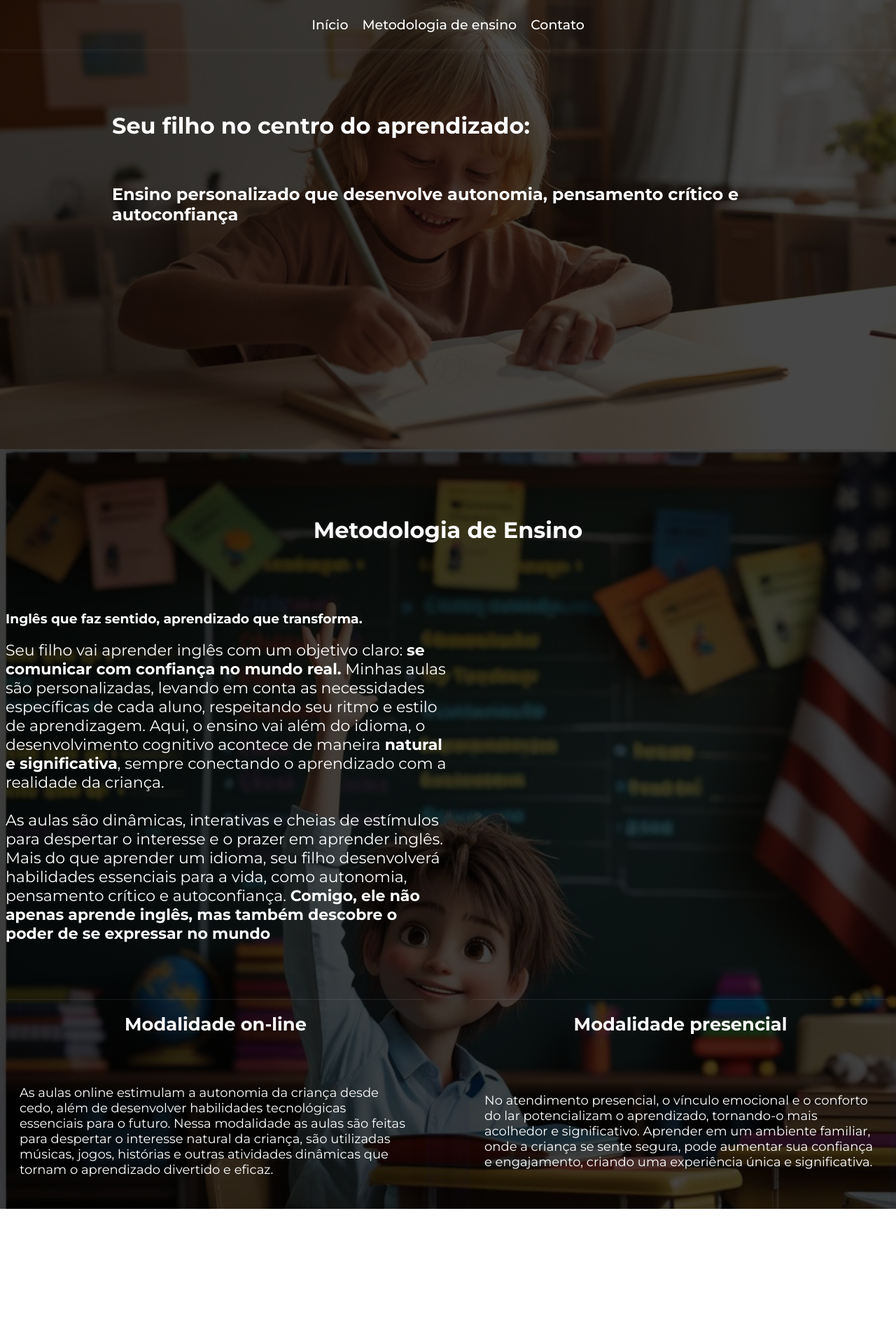
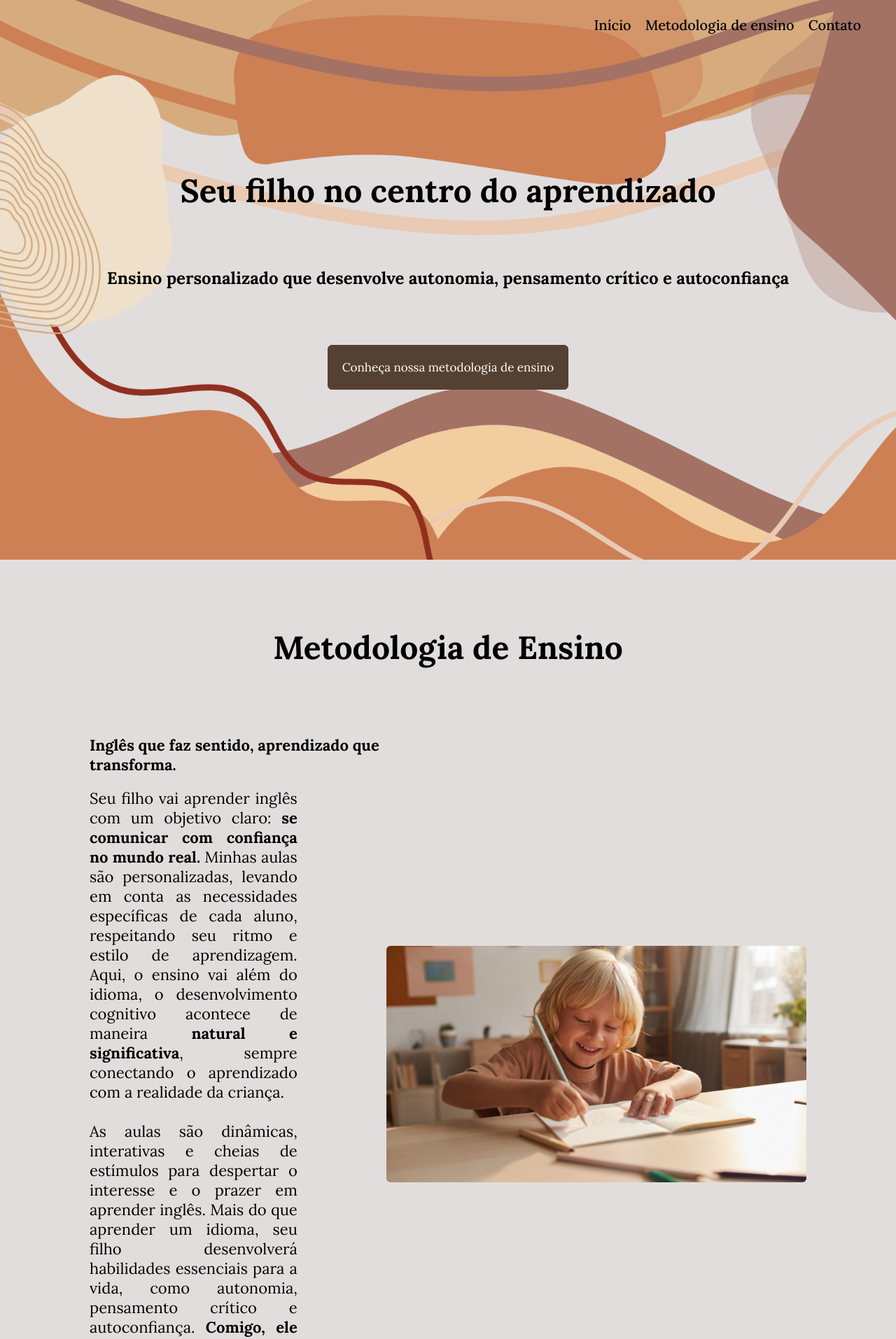
Before and after one commit to igormtt/luiza-prof, a React (Vite) app: page / in a window 1280 px wide. Shown: the top 1914 px of the page at 70% size. Before the commit the page ends 1728 px from the top, so only its background shows below. Built offline with nearby package versions, Linux system fonts and the light colour scheme.

Commit message:
Atualizações feitas no design

```diff
--- a/src/App.module.css
+++ b/src/App.module.css
@@ -1,34 +1,61 @@
 .firstSec {
   display: flex;
   width: 100%;
-  height: 80.2vh;
-  justify-content: space-between;
-  flex-direction: row;
-  padding-inline: 10rem;
+  height: 100vh;
+  justify-content: center;
+  flex-direction: column;
   color: #FFF;
 
-  background: linear-gradient(rgba(0, 0, 0, 0.713), rgba(0,0,0,0.713)),
-    url('../public/kid.jpg');
-  background-repeat: no-repeat;
-  background-position: fixed;
+  background: url('../public/fundo.png');
   background-size: cover;
-  background-attachment: fixed;
+
 }
 
 .topGroup {
   display: flex;
   height: 100%;
+  width: 100%;
   flex-direction: row;
   justify-content: center;
   align-items: center;
 }
 
 .textsTop {
-  margin-bottom: 10rem;
+  display: flex;
+  align-items: center;
+  flex-direction: column;
 }
 
 .textsTop > h1 {
-  margin-bottom: 4rem;
+  font-size: 46px;
+  margin-bottom: 5rem;
+}
+
+.buttonDiv {
+  display: flex;
+  justify-content: center;
+  align-items: center;
+
+  margin-top: 5rem;
+}
+
+.buttonDiv button {
+  display: flex;
+  justify-content: center;
+  align-items: center;
+  padding: 20px;
+  border-radius: 6px;
+  outline: none;
+  border: 1px solid #554133;
+  background-color: #554133;
+  font-size: 17px;
+  cursor: pointer;
+  color: #FFF;
+}
+
+.buttonDiv button:hover {
+  transition: .1s;
+  background-color: #5c4f46;
 }
 
 .firstSecImg {
@@ -49,16 +76,6 @@
   font-size: 19px;
 }
 
-.colabs {
-  display: flex;
-  color: #FFF;
-  font-weight: bold;
-  background-color: #554133;
-  justify-content: space-around;
-  align-items: center;
-  height: 8rem;
-}
-
 /* METODOLOGIA DE ENSINO  */
 
 .metodologiaDeEnsino {
@@ -70,24 +87,37 @@
   justify-content: center;
   align-items: center;
 
-  background: linear-gradient(rgba(0, 0, 0, 0.713), rgba(0,0,0,0.713)),
-   url('/kid_learning.jpg');
-  background-repeat: no-repeat;
-  background-size: cover;
+  background-color: #e1dddd;
+  /* background-color: #f2cda0; */
   color: #FFF;
   padding-inline: 8rem;
+  padding-bottom: 5rem;
 }
 
-/*
-.title {
+.metodologiaDesc {
+  display: flex;
+  flex-direction: row;
+}
 
-} */
+.metodologiaIMG {
+  display: flex;
+}
+
+.metodologiaDesc img {
+  display: flex;
+  width: 600px;
+  align-self: center;
+  border-radius: 6px;
+}
 
 .title {
   display: flex;
   width: 100%;
   justify-content: center;
+}
 
+.title > h1 {
+  font-size: 46px;
 }
 
 .desc1 {
@@ -95,12 +125,17 @@
   flex-direction: column;
   margin-top: 6rem;
   margin-bottom: 4rem;
+  gap: 20px;
 
-  gap: 20px;
+}
+
+.desc1 > h3 {
+  font-size: 22px;
 }
 
 .desc1 > p {
-  width: 50%;
+  width: 70%;
+  text-align: justify;
   font-size: 22px;
 }
 
@@ -111,3 +146,71 @@
 
   margin-top: 5rem;
 }
+
+/* childrenPogress */
+
+.childrenPogress {
+  display: flex;
+  align-items: center;
+  flex-direction: column;
+  background-color: #f2cba3;
+  height: 125vh;
+}
+
+.childrenPogressContainer {
+  display: flex;
+  flex-direction: row;
+  margin-top: 10rem;
+  justify-content: space-around;
+}
+
+.childrenProgressTitle {
+  margin-top: 4rem;
+}
+
+.childrenProgressTitle > h1 {
+  font-size: 40px;
+}
+
+
+
+.childrenProgressText {
+  display: flex;
+  width: 40%;
+  font-size: 22px;
+  text-align: justify;
+  justify-content: flex-end;
+  font-weight: 600;
+}
+
+.childrenProgressImg img {
+  width: 600px;
+  border-radius: 6px;
+}
+
+.vantagens {
+  margin-top: 6rem
+}
+
+.vantagensTitle {
+  display: flex;
+  justify-content: center;
+  padding-block: 2rem;
+}
+
+.checkboxContainer {
+  display: flex;
+  width: 100%;
+  flex-direction: column;
+}
+
+.chekboxs {
+  display: flex;
+  width: 100%;
+}
+
+.chekboxs > p {
+  font-size: 18px;
+  width: 100%;
+  padding: 5px;
+}
--- a/src/App.tsx
+++ b/src/App.tsx
@@ -11,12 +11,16 @@ export default function App() {
       <div className={styles.firstSec}>
         <div className={styles.topGroup}>
           <div className={styles.textsTop}>
-            <h1>Seu filho no centro do aprendizado:</h1>
+            <h1>Seu filho no centro do aprendizado</h1>
 
             <h2>
               Ensino personalizado que desenvolve autonomia, pensamento crítico
               e autoconfiança
             </h2>
+
+            <div className={styles.buttonDiv}>
+              <button>Conheça nossa metodologia de ensino</button>
+            </div>
           </div>
         </div>
       </div>
@@ -29,7 +33,6 @@ export default function App() {
         </div>
 
         <div className={styles.metodologiaDesc}>
-
           <div className={styles.desc1}>
             <h3>Inglês que faz sentido, aprendizado que transforma.</h3>
 
@@ -54,21 +57,97 @@ export default function App() {
             </p>
           </div>
 
+          <div className={styles.metodologiaIMG}>
+            <img src="/kid.jpg" alt="Criança estudando" />
+          </div>
+        </div>
+
         {/*** CARDS ***/}
 
         <div className={styles.cards}>
           <Card
-              modalidade="Modalidade on-line"
-              descricao="As aulas online estimulam a autonomia da criança desde cedo, além de desenvolver habilidades tecnológicas essenciais para o futuro. Nessa modalidade as aulas são feitas para despertar o interesse natural da criança, são utilizadas músicas, jogos, histórias e outras atividades dinâmicas que tornam o aprendizado divertido e eficaz.
-"
+            modalidade="Modalidade On-Line"
+            descricao="As aulas online estimulam a autonomia da criança desde cedo, além de desenvolver habilidades tecnológicas essenciais para o futuro. Nessa modalidade as aulas são feitas para despertar o interesse natural da criança, são utilizadas músicas, jogos, histórias e outras atividades dinâmicas que tornam o aprendizado divertido e eficaz."
           />
           <Card
-              modalidade="Modalidade presencial"
-              descricao="No atendimento presencial, o vínculo emocional e o conforto do lar potencializam o aprendizado, tornando-o mais acolhedor e significativo. Aprender em um ambiente familiar, onde a criança se sente segura, pode aumentar sua confiança e engajamento, criando uma experiência única e significativa.
-"
+            modalidade="Modalidade Presencial"
+            descricao="No atendimento presencial, o vínculo emocional e o conforto do lar potencializam o aprendizado, tornando-o mais acolhedor e significativo. Aprender em um ambiente familiar, onde a criança se sente segura, pode aumentar sua confiança e engajamento, criando uma experiência única e significativa."
           />
         </div>
       </div>
+
+      {/** Aacompanhe o progresso do seu filho **/}
+      <div className={styles.childrenPogress}>
+        <div className={styles.childrenProgressTitle}>
+          <h1>Acompanhe o Progresso do Seu Filho</h1>
+        </div>
+
+        <div className={styles.childrenPogressContainer}>
+          <div className={styles.childrenProgressImg}>
+            <img src="/kid_learning.jpg" alt="Criança americana" />
+          </div>
+
+          <div className={styles.childrenProgressText}>
+            <p>
+              Acompanhe o progresso do seu filho por meio de relatórios
+              trimestrais detalhados, que mostram os avanços em leitura,
+              escrita, compreensão e outras habilidades essenciais. Esses
+              relatórios oferecem uma visão clara do que foi conquistado e das
+              áreas que ainda podem ser aprimoradas. Além disso, mantenho um
+              canal de suporte exclusivo para esclarecer dúvidas, fornecer
+              materiais extras e garantir que o aprendizado continue evoluindo
+              entre as aulas.
+            </p>
+          </div>
+        </div>
+
+        <div className={styles.vantagens}>
+          <div className={styles.vantagensTitle}>
+            <h1>Vantagens de Estudar Inglês Comigo</h1>
+          </div>
+
+          <div className={styles.checkboxContainer}>
+            <div className={styles.chekboxs}>
+              <input type="checkbox"  checked={true} name="" id="" />
+              <p> Aulas Personalizadas: Cada aula é feita sob medida para o ritmo e as necessidades do aluno.</p>
+            </div>
+            <div className={styles.chekboxs}>
+              <input type="checkbox" checked={true} name="" id="" />
+                <p>Metodologia Interativa: Uso de jogos, músicas e histórias para tornar o aprendizado divertido.</p>
+            </div>
+
+            <div className={styles.chekboxs}>
+              <input type="checkbox" checked={true} name="" id="" />
+              <p>Desenvolvimento de Habilidades: Ensino inglês e também promove autonomia, confiança e pensamento crítico.</p>
+            </div>
+
+            <div className={styles.chekboxs}>
+              <input type="checkbox" checked={true} name="" id="" />
+              <p>Experiência e Empatia: Com anos de experiência em educação, sei como adaptar meu ensino para atender diferentes necessidades, sempre com paciência e cuidado.</p>
+            </div>
+
+            <div className={styles.chekboxs}>
+              <input type="checkbox" checked={true} name="" id="" />
+              <p>Flexibilidade de Modalidades: Ofereço aulas online ou presenciais no conforto do lar.</p>
+            </div>
+
+            <div className={styles.chekboxs}>
+              <input type="checkbox" checked={true} name="" id="" />
+              <p>Ambiente Virtual: Arquivo de interação e registro dos conteúdos e recursos utilizados durante as aulas onlines. Livre acesso aos alunos e responsáveis. </p>
+            </div>
+
+            <div className={styles.chekboxs}>
+              <input type="checkbox" checked={true} name="" id="" />
+              <p>Canal de Suporte: Comunicação rápida e eficaz via WhatsApp para esclarecer dúvidas e tratar de qualquer outro assunto relacionado ao aprendizado.</p>
+            </div>
+
+            <div className={styles.chekboxs}>
+              <input type="checkbox" checked={true} name="" id="" />
+              <p>Avaliação de Progresso Trimestral: Acompanhe a evolução do seu filho em leitura, escrita, compreensão e outras habilidades essenciais</p>
+            </div>
+          </div>
+        </div>
+
       </div>
     </>
   );
--- a/src/components/Card.module.css
+++ b/src/components/Card.module.css
@@ -9,6 +9,7 @@
   width: 600px;
   height: 300px;
   font-size: 18px;
+  text-align: justify;
 }
 
 .cardTitle {
@@ -21,4 +22,5 @@
   height: 100%;
   display: flex;
   align-items: center;
+  font-size: 20px;
 }
--- a/src/components/Header.module.css
+++ b/src/components/Header.module.css
@@ -4,36 +4,33 @@
   width: 100%;
   height: 70px;
   position: fixed;
-  background-color: transparent;
   z-index: 999;
-  font-size: 19px;
-  box-shadow: rgba(99, 99, 99, 0.2) 0px 2px 8px 0px;
+  font-size: 20px;
 }
 
 .container {
   display: flex;
-  justify-content: space-around;
+  justify-content: flex-end;
   align-items: center;
   width: 100%;
-  padding: 0 20px;
+  padding: 0 50px;
 }
 
 .links {
   display: flex;
   flex-direction: row;
   gap: 20px;
-  align-items: center;
+  align-items: flex-end;
 }
 
 .link a {
   text-decoration: none;
-  color: #FFF;
+  color: #000;
   font-weight: 500;
 }
 
 .link a:hover {
-  transition: 0.4s;
-  color: #cacaca;
+  color: #404040;
 }
 
 .hamburger {
--- a/src/index.css
+++ b/src/index.css
@@ -1,8 +1,9 @@
-@import url('https://fonts.googleapis.com/css2?family=Montserrat:ital,wght@0,100..900;1,100..900&display=swap');
+@import url('https://fonts.googleapis.com/css2?family=Lora:ital,wght@0,400..700;1,400..700&display=swap');
 
 * {
   margin: 0;
   padding: 0;
   box-sizing: border-box;
-  font-family: "Montserrat", serif;
+  font-family: "Lora", serif;
+  color: #000;
 }
```
Also changed, not shown: public/fundo.png (added), public/kid_learning.jpg. Lines whose indentation alone changed are shown as unchanged.
